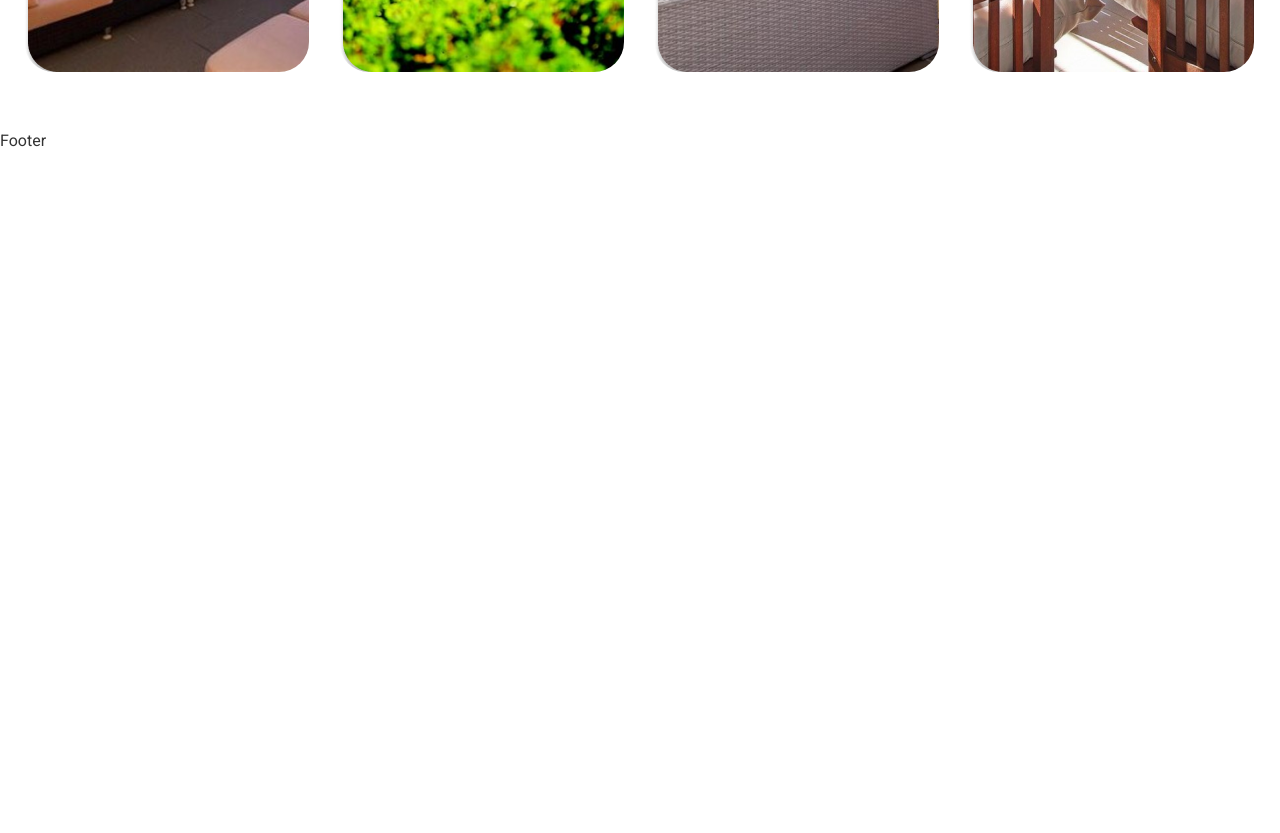
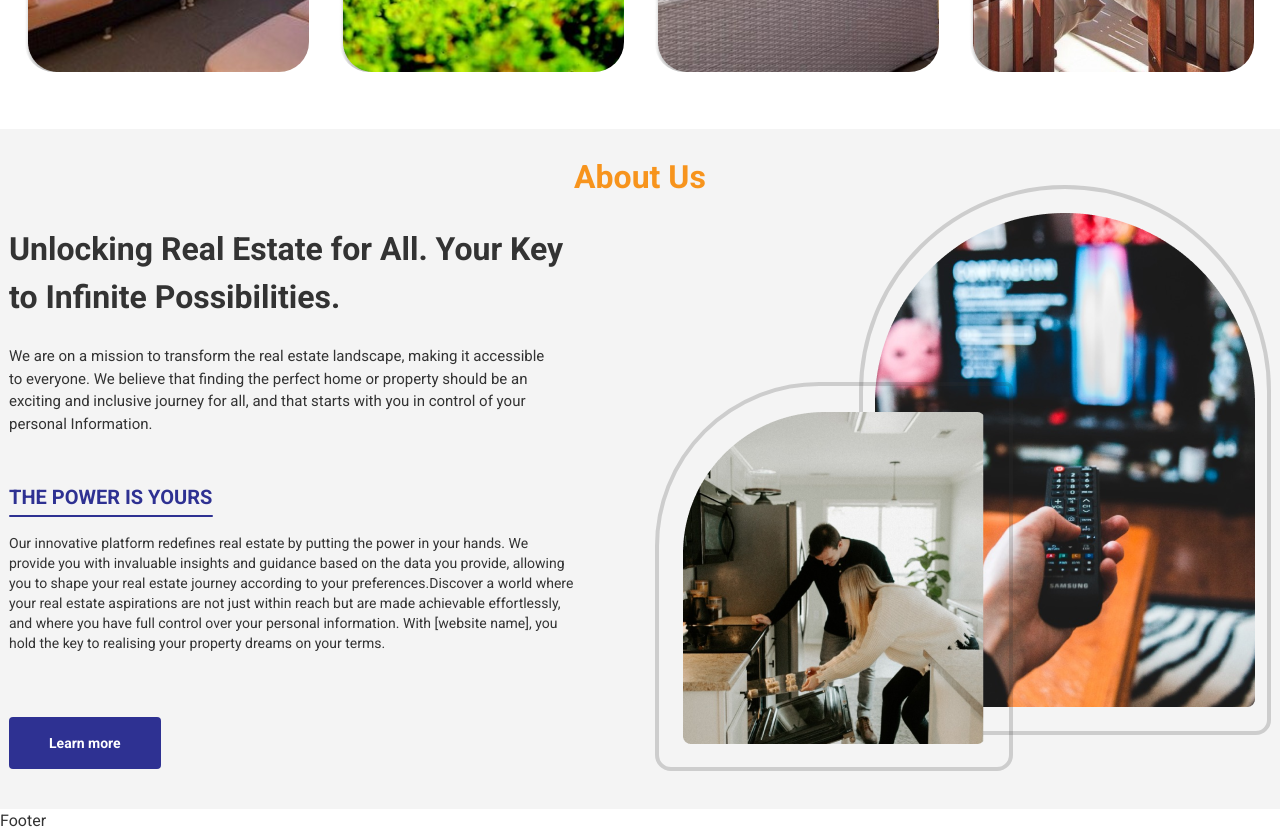
Before and after one commit to daemon9999/M-Keja, a React (Vite) app: page / in a window 1280 px wide. Shown: the part 1980-2813 px from the top of the page. Before the commit the page ends 2133 px from the top, so only its background shows below. Built offline with nearby package versions, Linux system fonts and the light colour scheme.

Commit message:
feat:about-ui is ready!

```diff
--- /dev/null
+++ b/src/components/about/index.jsx
@@ -0,0 +1,64 @@
+import Button from '../button';
+
+export default function About() {
+  return (
+    <section id="about" className="bg-[#F4F4F4]">
+      <div className="container max-w-[1262px] mx-auto pt-6 pb-10">
+        <h4 className="text-primary-2 text-[2rem] font-bold text-center mb-6">
+          About Us
+        </h4>
+
+        <div className="flex justify-between">
+          {/* LEFT SIDE */}
+          <div className="w-[45%]">
+            <h5 className="text-[2rem] font-bold ">
+              Unlocking Real Estate for All. Your Key to Infinite Possibilities.
+            </h5>
+
+            <div className="w-[536px] mt-6 mb-12">
+              <p className="text-3.75">
+                We are on a mission to transform the real estate landscape,
+                making it accessible to everyone. We believe that finding the
+                perfect home or property should be an exciting and inclusive
+                journey for all, and that starts with you in control of your
+                personal Information.{' '}
+              </p>
+            </div>
+
+            <h6 className=" text-primary text-xl font-bold">
+              THE POWER IS YOURS
+            </h6>
+            <div className="w-[204px] h-0.5 bg-primary rounded-[2px] mt-1 mb-4" />
+
+            <div className="mb-16">
+              <p className="text-sm">
+                Our innovative platform redefines real estate by putting the
+                power in your hands. We provide you with invaluable insights and
+                guidance based on the data you provide, allowing you to shape
+                your real estate journey according to your preferences.Discover
+                a world where your real estate aspirations are not just within
+                reach but are made achievable effortlessly, and where you have
+                full control over your personal information. With [website
+                name], you hold the key to realising your property dreams on
+                your terms.
+              </p>
+            </div>
+
+            <Button variant={'default'}>Learn more</Button>
+          </div>
+
+          {/* RIGHT SIDE */}
+          <div className="-mt-10">
+            <div className="relative py-6 px-3 border-[4.381px] border-neutral/20  rounded-t-[219px] rounded-b-[16px]  ">
+              <img src="/images/about/image-2.png" alt="About Image 2" />
+
+              <div className="px-6 pb-[23px] pt-[26px] absolute -left-52 -bottom-10 border-neutral/20 border-[4.381px] rounded-tl-[164px] rounded-tr-[6.54px] rounded-b-[16px]">
+                <img src="/images/about/image-1.png" alt="About Image 1 " />
+              </div>
+            </div>
+          </div>
+        </div>
+      </div>
+    </section>
+  );
+}
--- a/src/components/entertainment/index.jsx
+++ b/src/components/entertainment/index.jsx
@@ -39,16 +39,13 @@ export default function Entertainment() {
               backgroundImage: `url('/images/entertainment/picture-${picture.id}.png')`,
             }}
           >
-
             {picture.id === 1 ? (
               <>{picture.label}</>
             ) : (
-
               <p className="text-white text-2xl font-semibold drop-shadow-lg uppercase tracking-[4.8px]">
                 {picture.label}
               </p>
             )}
-
           </div>
         ))}
       </div>
--- a/src/pages/landing/index.jsx
+++ b/src/pages/landing/index.jsx
@@ -1,3 +1,4 @@
+import About from "src/components/about";
 import Entertainment from "src/components/entertainment";
 import FilterSection from "src/components/filter-section";
 import Recommendation from "src/components/recommendation";
@@ -9,6 +10,7 @@ export default function Landing() {
             <FilterSection/>
             <Recommendation/>
             <Entertainment/>
+            <About/>
         </>
     )
 }
--- a/tailwind.config.js
+++ b/tailwind.config.js
@@ -16,6 +16,9 @@ export default {
       },
       backgroundImage: {
         filter: "url('/images/filter-section-img.png')"
+      },
+      fontSize: {
+        '3.75': '0.9375rem'
       }
     },
   },
```
Also changed, not shown: public/images/about/image-1.png (added), public/images/about/image-2.png (added). Lines whose indentation alone changed are shown as unchanged.
